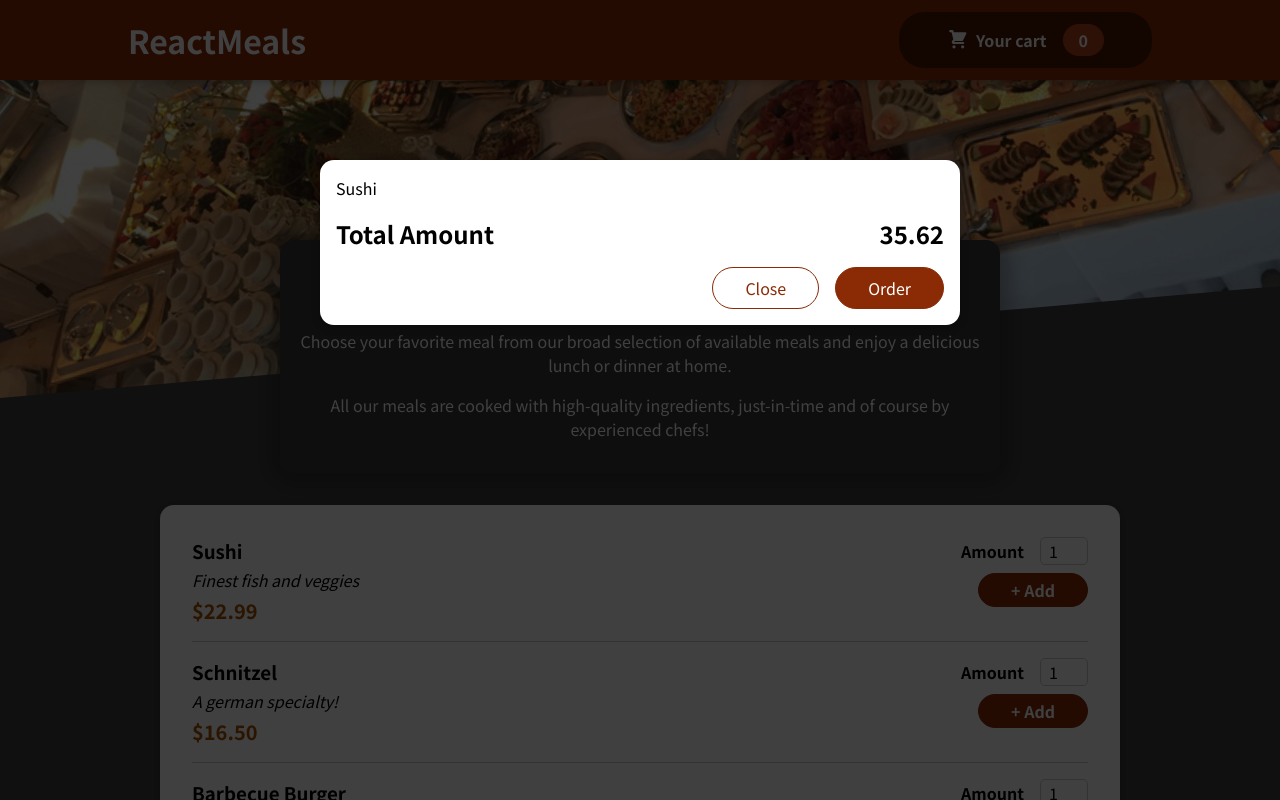
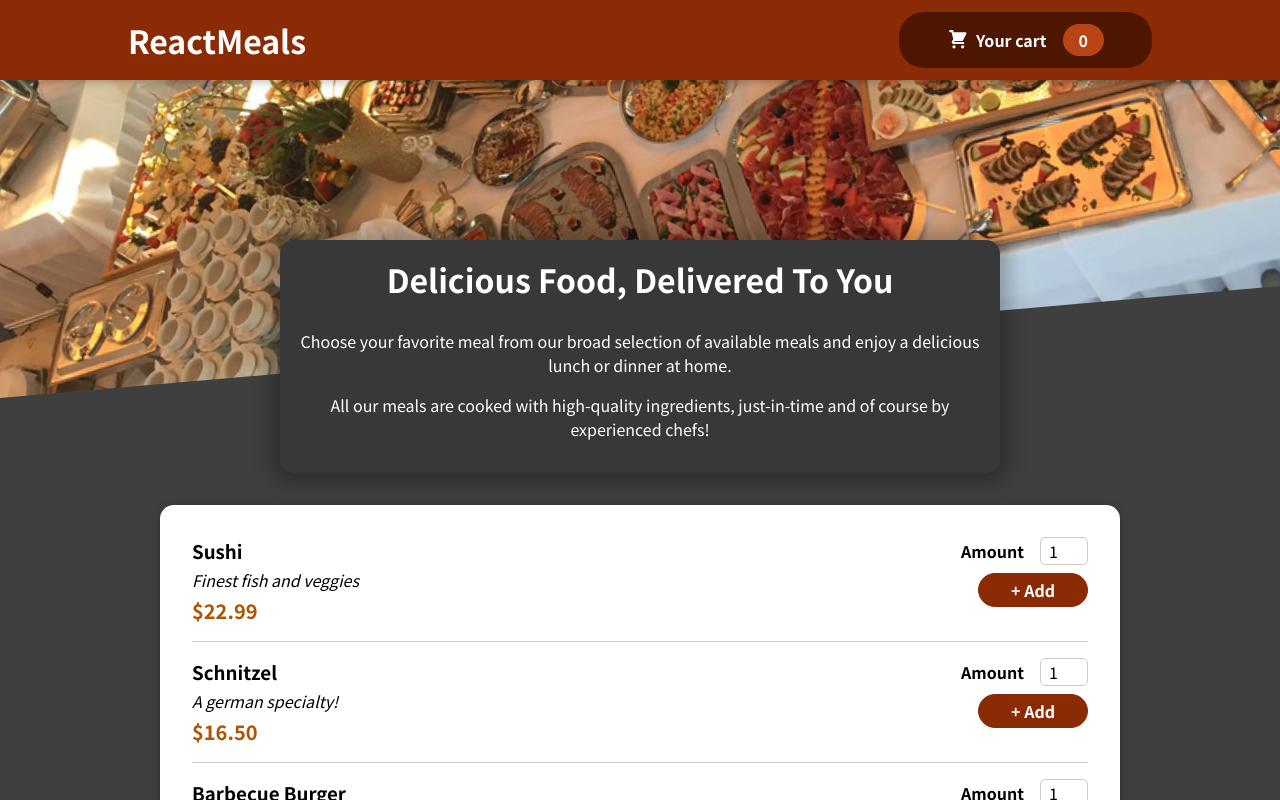
Before and after one commit to 1iamshashikant/ReastaurantWebsiteReactJs, a React (Create React App) app: page / in a window 1280 px wide. Shown: the top 800 px of the page. Built offline with nearby package versions, Linux system fonts and the light colour scheme.

Commit message:
ForMakingCloseAndOpenCartFunction

```diff
--- a/src/App.js
+++ b/src/App.js
@@ -1,14 +1,25 @@
-import { Fragment } from 'react';
+import { Fragment ,useState } from 'react';
 
 import Header from './components/Layout/Header';
 import Meals from './components/Meals/Meals';
 import Cart from './components/Cart/Cart';
 
 function App() {
+
+  const [cartIsShown, setCartIsShown] = useState(false);
+
+  const showCartHandler = () =>{
+    setCartIsShown(true);
+  };
+
+  const hideCartHandler = () =>{
+    setCartIsShown(false);
+  };
+
   return (
     <Fragment>
-      <Cart/>
-      <Header />
+      {cartIsShown && <Cart onClose={hideCartHandler}/>}
+      <Header onShowCart={showCartHandler} />
       <main>
         <Meals />
       </main>
--- a/src/components/Cart/Cart.js
+++ b/src/components/Cart/Cart.js
@@ -8,14 +8,14 @@
     </ul>;
 
 return (
-     <Modal>
+     <Modal onClose={props.onClose}>
     {cartItems}
     <div className={classes.total}>
         <span>Total Amount</span>
         <span>35.62</span>
     </div>
     <div className={classes.actions}>
-   <button className={classes['button--alt']}>Close</button>
+   <button className={classes['button--alt']} onClick={props.onClose}>Close</button>
    <button className={classes.button}>Order</button>
     </div>
 </Modal>
--- a/src/components/Layout/Header.js
+++ b/src/components/Layout/Header.js
@@ -9,7 +9,7 @@
     <Fragment>
       <header className={classes.header}>
         <h1>ReactMeals</h1>
-        <HeaderCartButton />
+        <HeaderCartButton onClick={props.onShowCart} />
       </header>
       <div className={classes['main-image']}>
         <img src={mealsImage} alt='A table full of delicious food!' />
--- a/src/components/Layout/HeaderCartButton.js
+++ b/src/components/Layout/HeaderCartButton.js
@@ -4,7 +4,7 @@
 
 const HeaderCartButton = (props) =>{
     return (
-    <button className={classes.button}>
+    <button className={classes.button} onClick={props.onClick}>
         <span className={classes.icon}>
             <CartIcon/>
         </span>
--- a/src/components/UI/Modal.js
+++ b/src/components/UI/Modal.js
@@ -2,7 +2,7 @@
 import ReactDOM from 'react-dom';
 import classes from './Modal.module.css';
 const Backdrop = (props) => {
-return <div className={classes.backdrop}/>
+return <div className={classes.backdrop} onClick={props.onClose}/>
 
 };
 
@@ -21,7 +21,7 @@
 const Modal = (props) =>{
 return(
     <Fragment>
-       {ReactDOM.createPortal(<Backdrop/>,portalElement)}
+       {ReactDOM.createPortal(<Backdrop onClose={props.onClose} /> ,portalElement)}
        {ReactDOM.createPortal(<ModalOverlay>{props.children}</ModalOverlay>,portalElement)}
     </Fragment>
 
```
